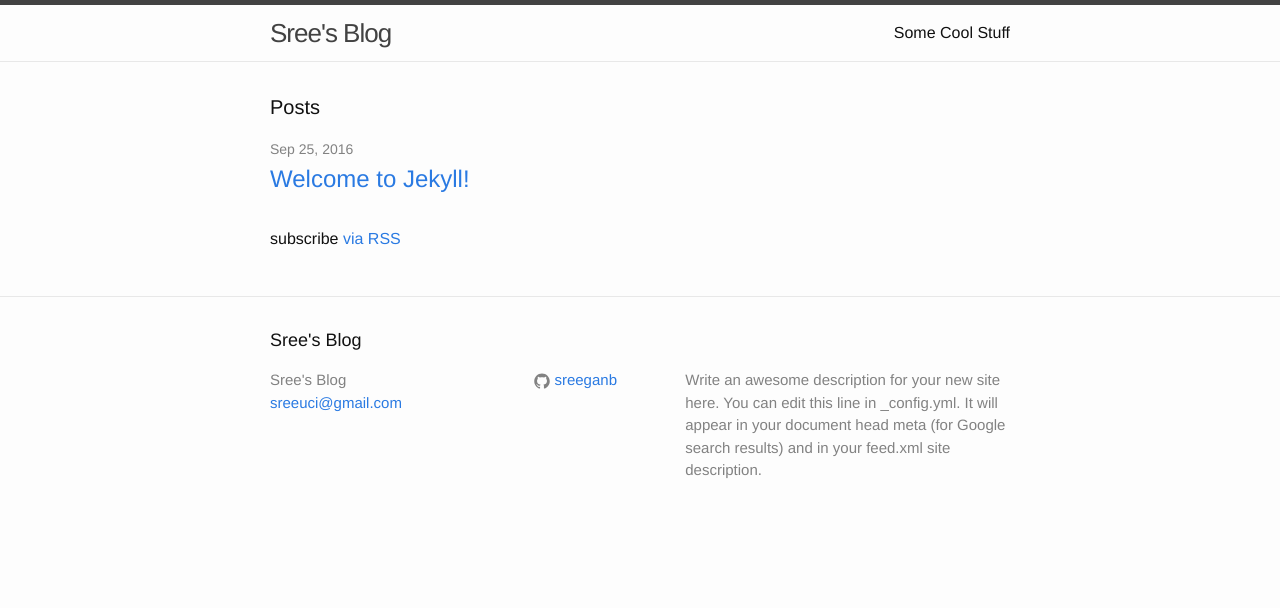
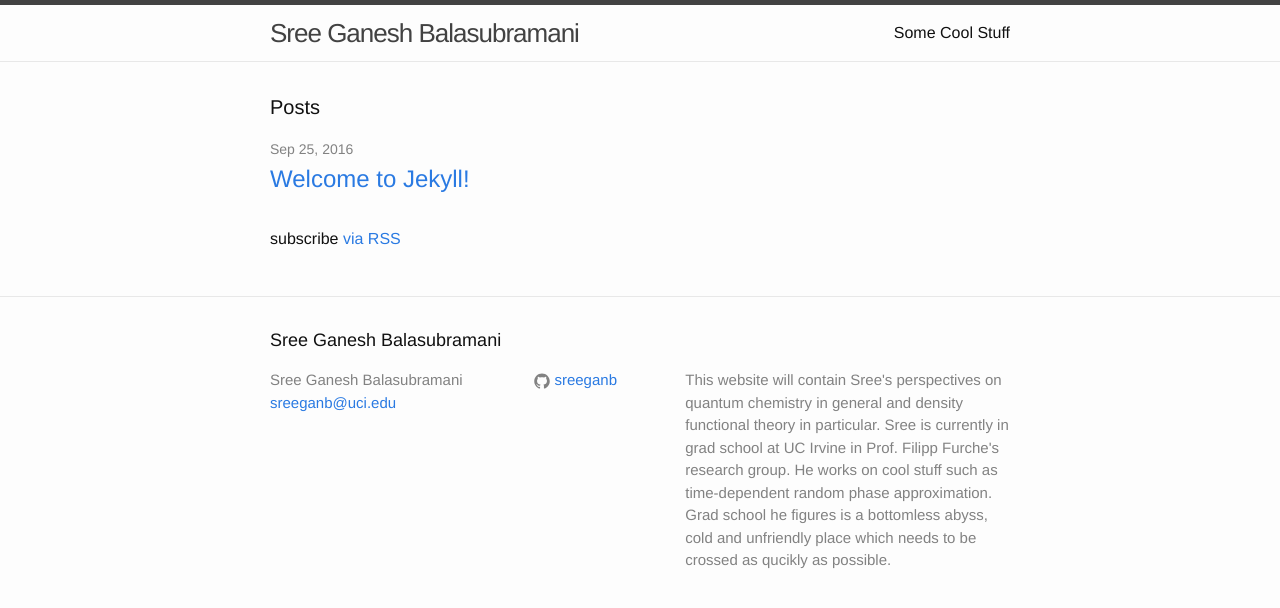
Before and after one commit to sreeganb/sreeganb.github.io, a Jekyll site: the page built from index.html, in a window 1280 px wide. Shown: the top 608 px of the page. Built offline with Jekyll 4.4.1, drawn with Linux system fonts in a browser that asks for light colours.

Commit message:
some changeswq

```diff
--- a/_config.yml
+++ b/_config.yml
@@ -6,12 +6,16 @@
 # 'jekyll serve'. If you change this file, please restart the server process.
 
 # Site settings
-title: Sree's Blog
-email: sreeuci@gmail.com
+title: Sree Ganesh Balasubramani
+email: sreeganb@uci.edu
 description: > # this means to ignore newlines until "baseurl:"
-  Write an awesome description for your new site here. You can edit this
-  line in _config.yml. It will appear in your document head meta (for
-  Google search results) and in your feed.xml site description.
+  This website will contain Sree's perspectives on quantum chemistry
+  in general and density functional theory in particular. Sree is
+  currently in grad school at UC Irvine in Prof. Filipp Furche's
+  research group. He works on cool stuff such as time-dependent
+  random phase approximation. Grad school he figures is a bottomless
+  abyss, cold and unfriendly place which needs to be crossed as qucikly
+  as possible.
 baseurl: "" # the subpath of your site, e.g. /blog
 url: "http://yourdomain.com" # the base hostname & protocol for your site
 # twitter_username: jekyllrb
```
